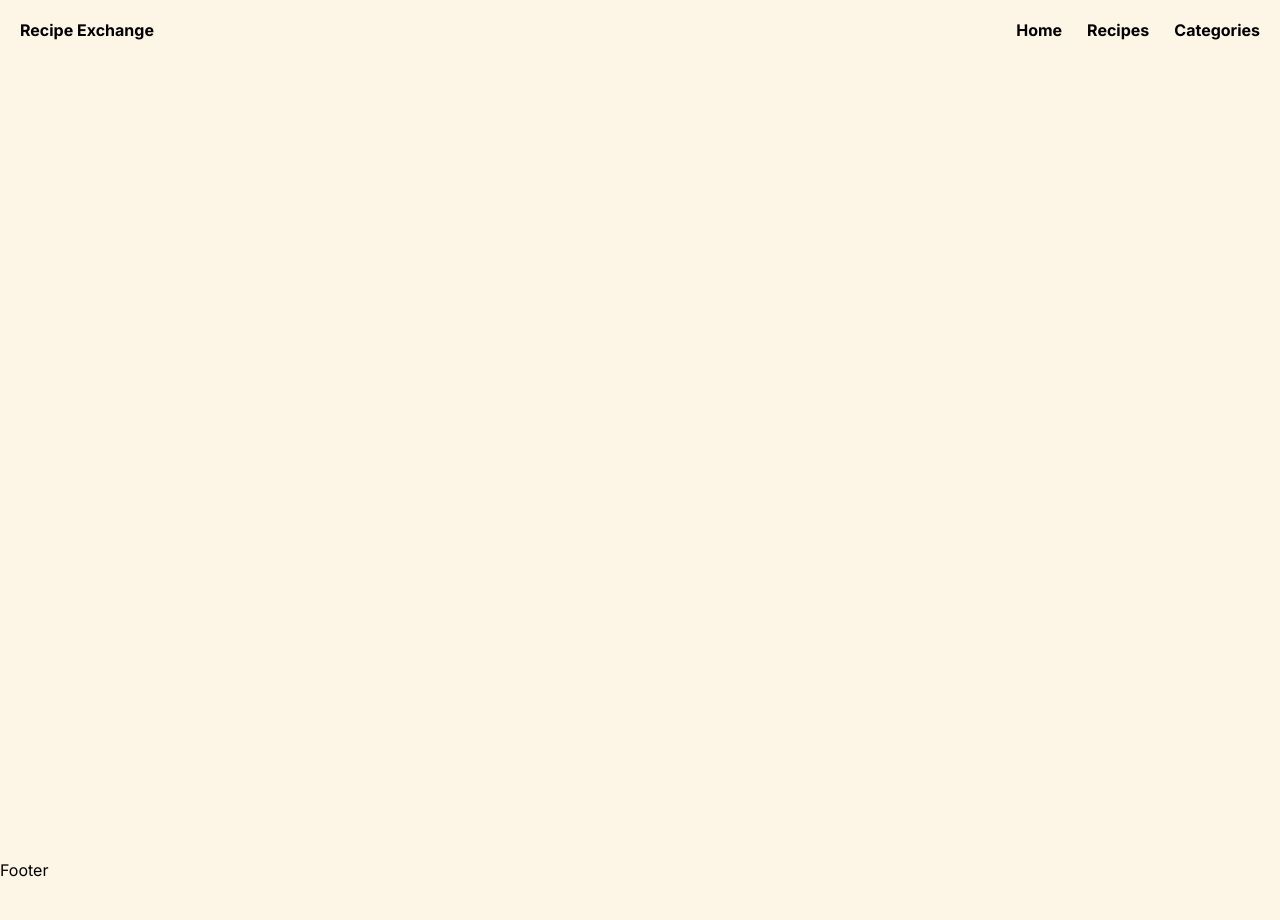
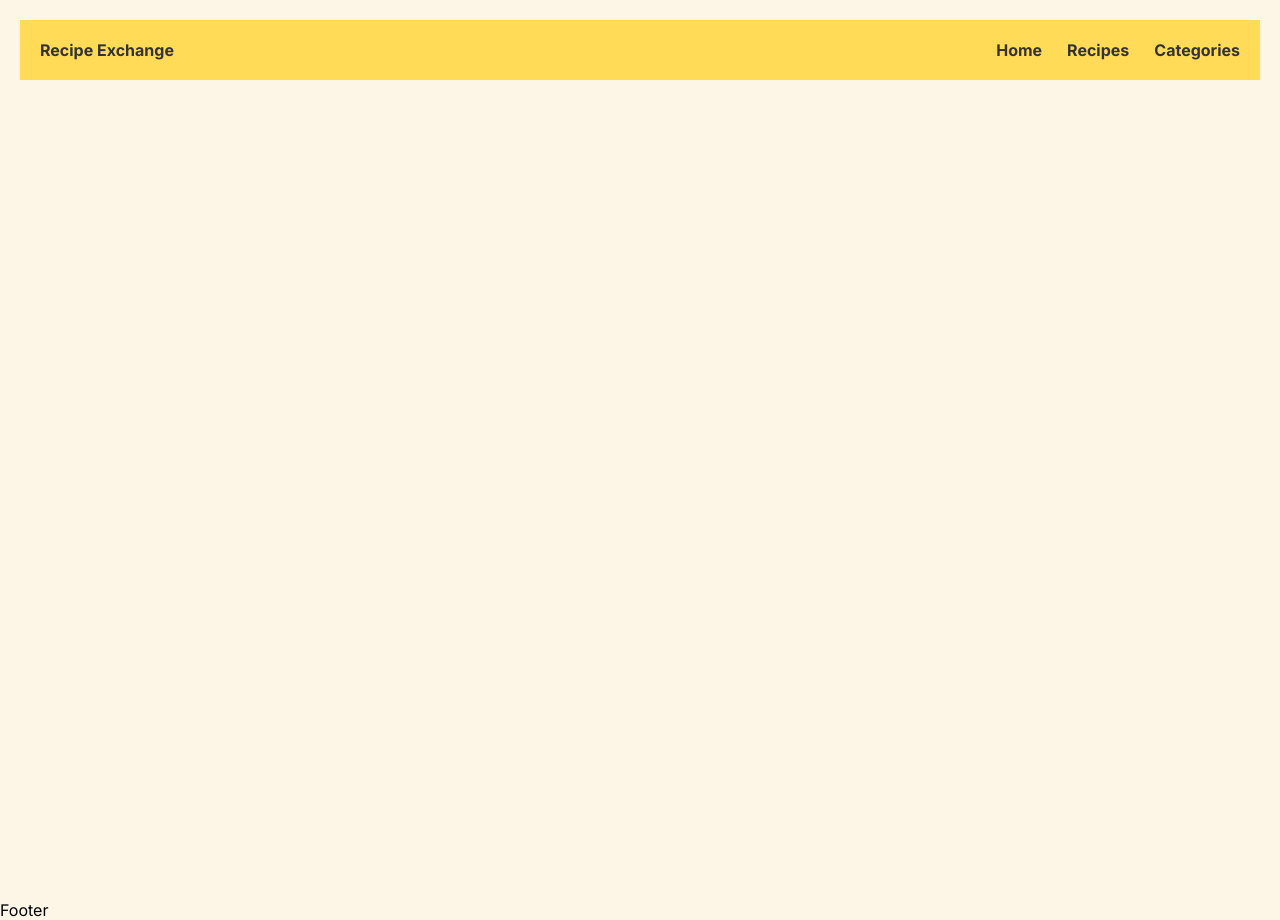
Before and after one commit to mohamedmhussein/recipeexchange, a Next.js app: page / in a window 1280 px wide. Before the commit the page ends 880 px from the top, so only its background shows below. Built offline with nearby package versions, Linux system fonts and the light colour scheme.

Commit message:
Changes the navbar background

```diff
--- a/src/components/Header/Header.module.css
+++ b/src/components/Header/Header.module.css
@@ -19,6 +19,8 @@
     justify-content: space-between;
     align-items: center;
     margin: 20px;
-    background-color: var(--background-color);
+    padding: 20px;
+    background-color: var(--accent-color-2);
+    color: var(--text-color);
 
 }
```
